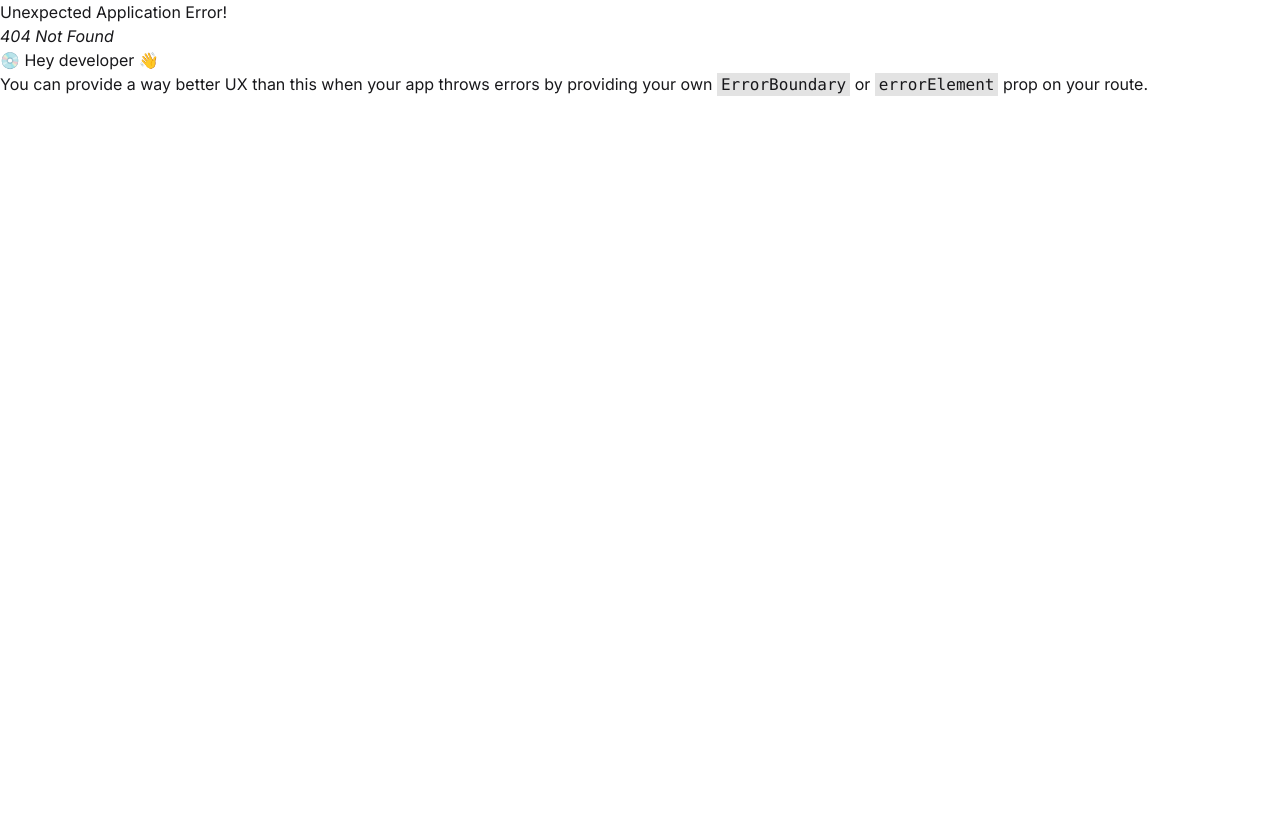
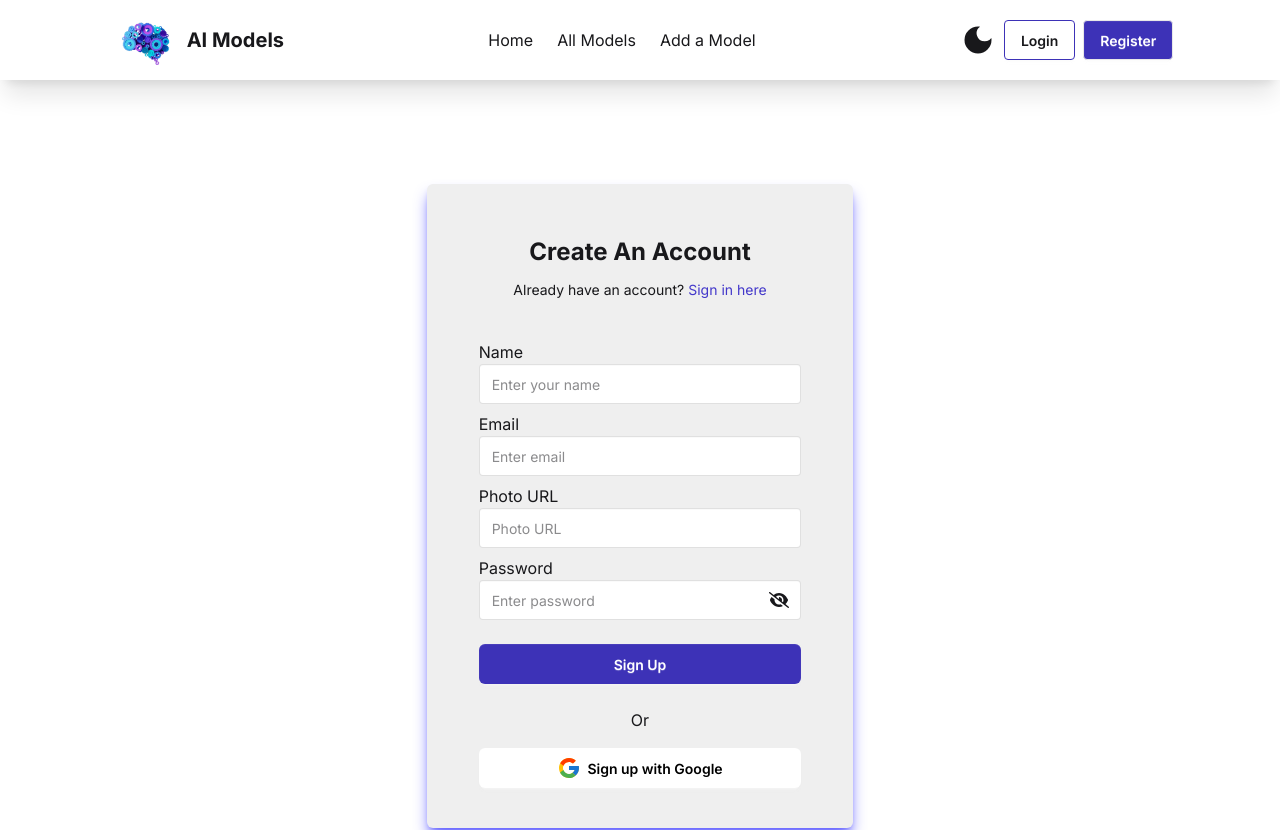
Before and after one commit to mehrab-abir/ai-model-inventory-manager, a React (Vite) app in the folder ai-model-inventory-frontend/: page /auth/signup in a window 1280 px wide. Before the commit this address had no page. Shown: the top 830 px of the page. Before the commit the page ends 800 px from the top, so only its background shows below. Built offline with nearby package versions, Linux system fonts and the light colour scheme.

Commit message:
Sign in and Sign Up form UI

```diff
--- /dev/null
+++ b/ai-model-inventory-frontend/src/Components/ErrorPage.jsx
@@ -0,0 +1,13 @@
+import React from 'react';
+import { Link } from 'react-router';
+
+const ErrorPage = () => {
+    return (
+        <div className='flex flex-col items-center justify-center mt-20'>
+            <h1 className="text-red-500 text-xl">-Oops..! You may be lost. The page  you are looking for is not available-</h1>
+            <Link to='/' className='btn bg-black text-white mt-5'>Go back to Home</Link>
+        </div>
+    );
+};
+
+export default ErrorPage;
--- a/ai-model-inventory-frontend/src/Components/Footer.jsx
+++ b/ai-model-inventory-frontend/src/Components/Footer.jsx
@@ -8,7 +8,7 @@ import { BsLinkedin } from "react-icons/bs";
 
 const Footer = () => {
     return (
-      <footer className="bg-surface pt-15 pb-6 text-secondary">
+      <footer className="bg-base pt-15 pb-6 text-secondary">
         <div className="w-10/12 mx-auto flex flex-col md:flex-row justify-between mb-10">
           <div className="flex-2">
             <div className="flex items-center">
--- a/ai-model-inventory-frontend/src/Components/Header.jsx
+++ b/ai-model-inventory-frontend/src/Components/Header.jsx
@@ -19,7 +19,7 @@ const Header = () => {
   }, [theme]);
 
   return (
-    <header className="bg-surface fixed w-full z-50">
+    <header className="bg-surface fixed w-full z-50 shadow-xl">
       <div className="w-10/12 mx-auto flex items-center justify-between">
         <div className="logo flex gap-1 items-center">
           <div
@@ -55,10 +55,10 @@ const Header = () => {
             />
           )}
 
-          <button className="btn bg-surface border border-primary">
+          <Link to='/auth/signin' className="btn bg-surface border border-primary">
             Login
-          </button>
-          <button className="btn bg-primary text-white">Register</button>
+          </Link>
+          <Link to='/auth/signup' className="btn bg-primary text-white">Register</Link>
         </div>
       </div>
 
--- /dev/null
+++ b/ai-model-inventory-frontend/src/Pages/Authentication/Auth.jsx
@@ -0,0 +1,16 @@
+import React from 'react';
+import Header from '../../Components/Header';
+import { Outlet } from 'react-router';
+import Footer from '../../Components/Footer';
+
+const Auth = () => {
+    return (
+        <>
+            <Header></Header>
+            <Outlet></Outlet>
+            <Footer></Footer>
+        </>
+    );
+};
+
+export default Auth;
--- /dev/null
+++ b/ai-model-inventory-frontend/src/Pages/Authentication/SignIn.jsx
@@ -0,0 +1,89 @@
+import React, { useState } from "react";
+import { Link } from "react-router";
+import { FcGoogle } from "react-icons/fc";
+import { FaEye } from "react-icons/fa";
+import { FaEyeSlash } from "react-icons/fa6";
+
+const SignIn = () => {
+  const [showPassword, setShowPassword] = useState(false);
+
+  const handleFormSubmit = (e) => {
+    e.preventDefault();
+
+    const form = e.target;
+    const email = form.email.value;
+    const password = form.password.value;
+
+    console.log("Sign in info", { email, password });
+  };
+  return (
+    <div className="pt-36 bg-surface pb-10">
+      <div className="w-11/12 md:w-3/5 lg:w-1/3 mx-auto mt-10 bg-base p-5 rounded-md flex flex-col justify-center shadow-lg shadow-indigo-500">
+        <div className="text-center my-5">
+          <h1 className="text-2xl font-bold my-3">Sign In to Your Account</h1>
+          <p className="text-sm">
+            Dont't have an account?{" "}
+            <Link to="/auth/signup" className="text-primary hover:underline">
+              Sign up here
+            </Link>
+          </p>
+        </div>
+
+        {/* sign in form starts here */}
+        <form
+          onSubmit={(e) => handleFormSubmit(e)}
+          className="px-8 py-5 space-y-2"
+        >
+          <div className="flex flex-col">
+            <label>Email</label>
+            <input
+              type="email"
+              name="email"
+              placeholder="Enter email"
+              className="input border-input outline-none w-full"
+            />
+          </div>
+          <div className="flex flex-col relative">
+            <label>Password</label>
+            <input
+              type={showPassword ? "text" : "password"}
+              name="password"
+              placeholder="Enter password"
+              className="input border-input outline-none w-full"
+            />
+            {showPassword ? (
+              <FaEye
+                onClick={() => setShowPassword(!showPassword)}
+                className="text-xl absolute top-8.5 right-3 cursor-pointer"
+              />
+            ) : (
+              <FaEyeSlash
+                onClick={() => setShowPassword(!showPassword)}
+                className="text-xl absolute top-8.5 right-3 cursor-pointer"
+              />
+            )}
+          </div>
+          <p className="text-secondary hover:underline cursor-pointer text-sm hover:text-primary!">
+            Forgot password?
+          </p>
+          <button
+            type="submit"
+            className="btn bg-primary w-full text-white rounded-md border-none mt-4 hover:shadow-md hover:shadow-indigo-300"
+          >
+            Sign In
+          </button>
+          <p className="text-center my-4">Or</p>
+          <button
+            type="button"
+            className="btn bg-white w-full text-black rounded-md border-none hover:shadow-md hover:shadow-indigo-300"
+          >
+            <FcGoogle className="text-2xl" />
+            Sign in with Google
+          </button>
+        </form>
+      </div>
+    </div>
+  );
+};
+
+export default SignIn;
--- /dev/null
+++ b/ai-model-inventory-frontend/src/Pages/Authentication/SignUp.jsx
@@ -0,0 +1,104 @@
+import React, { useState } from "react";
+import { Link } from "react-router";
+import { FcGoogle } from "react-icons/fc";
+import { FaEye } from "react-icons/fa";
+import { FaEyeSlash } from "react-icons/fa6";
+
+const SignUp = () => {
+
+    const [showPassword, setShowPassword] = useState(false);
+
+    const handleFormSubmit = (e) =>{
+        e.preventDefault();
+
+        const form = e.target;
+        const name = form.name.value;
+        const email = form.email.value;
+        const photoURL = form.photoURL.value;
+        const password = form.password.value;
+
+        console.log("Sign up info",{name, email,photoURL,password});
+    }
+  return (
+    <div className="pt-36 bg-surface pb-10">
+      <div className="w-11/12 md:w-3/5 lg:w-1/3 mx-auto mt-10 bg-base p-5 shadow-lg shadow-indigo-500 rounded-md flex flex-col justify-center">
+        <div className="text-center my-5">
+          <h1 className="text-2xl font-bold my-3">Create An Account</h1>
+          <p className="text-sm">
+            Already have an account?{" "}
+            <Link to="/auth/signin" className="text-primary hover:underline">
+              Sign in here
+            </Link>
+          </p>
+        </div>
+
+        {/* sign in form starts here */}
+        <form onSubmit={(e) => handleFormSubmit(e)} className="px-8 py-5 space-y-2">
+          <div className="flex flex-col">
+            <label>Name</label>
+            <input
+              type="text"
+              name="name"
+              placeholder="Enter your name"
+              className="input border-input outline-none w-full"
+            />
+          </div>
+          <div className="flex flex-col">
+            <label>Email</label>
+            <input
+              type="email"
+              name="email"
+              placeholder="Enter email"
+              className="input border-input outline-none w-full"
+            />
+          </div>
+          <div className="flex flex-col">
+            <label>Photo URL</label>
+            <input
+              type="text"
+              name="photoURL"
+              placeholder="Photo URL"
+              className="input border-input outline-none w-full"
+            />
+          </div>
+          <div className="flex flex-col relative">
+            <label>Password</label>
+            <input
+              type={showPassword ? "text" : "password"}
+              name="password"
+              placeholder="Enter password"
+              className="input border-input outline-none w-full"
+            />
+            {showPassword ? (
+              <FaEye
+                onClick={() => setShowPassword(!showPassword)}
+                className="text-xl absolute top-8.5 right-3 cursor-pointer"
+              />
+            ) : (
+              <FaEyeSlash
+                onClick={() => setShowPassword(!showPassword)}
+                className="text-xl absolute top-8.5 right-3 cursor-pointer"
+              />
+            )}
+          </div>
+          <button
+            type="submit"
+            className="btn bg-primary w-full text-white rounded-md border-none mt-4 hover:shadow-md hover:shadow-indigo-300"
+          >
+            Sign Up
+          </button>
+          <p className="text-center my-4">Or</p>
+          <button
+            type="button"
+            className="btn bg-white w-full text-black rounded-md border-none hover:shadow-md hover:shadow-indigo-300"
+          >
+            <FcGoogle className="text-2xl" />
+            Sign up with Google
+          </button>
+        </form>
+      </div>
+    </div>
+  );
+};
+
+export default SignUp;
--- a/ai-model-inventory-frontend/src/Pages/Home/GetStarted.jsx
+++ b/ai-model-inventory-frontend/src/Pages/Home/GetStarted.jsx
@@ -11,10 +11,10 @@ const GetStarted = () => {
             ecosystem.
           </p>
           <div className="flex items-center gap-8 mt-5">
-            <button className="btn bg-primary text-white rounded-xl border-none shadow-md shadow-white">
+            <button className="btn bg-primary text-white rounded-xl border-none shadow-md hover:shadow-white">
               Create Account
             </button>
-            <button className="btn bg-surface text-accent border border-white rounded-xl border-none shadow-md">
+            <button className="btn bg-surface text-accent rounded-xl border-none hover:shadow-xl">
               Explore Models
             </button>
           </div>
--- a/ai-model-inventory-frontend/src/Routes/Routes.jsx
+++ b/ai-model-inventory-frontend/src/Routes/Routes.jsx
@@ -2,6 +2,10 @@ import { createBrowserRouter } from "react-router";
 import Home from "../Pages/Home/Home";
 import Root from "../Root";
 import AllModels from "../Pages/AllModels";
+import Auth from "../Pages/Authentication/Auth";
+import SignIn from "../Pages/Authentication/SignIn";
+import SignUp from "../Pages/Authentication/SignUp";
+import ErrorPage from "../Components/ErrorPage";
 
 const router = createBrowserRouter([
     {
@@ -17,6 +21,28 @@ const router = createBrowserRouter([
                Component : AllModels
             }
         ]
+    },
+    {
+        path : '/auth',
+        Component : Auth,
+        children : [
+            {
+                index: true,
+                Component : SignIn
+            },
+            {
+                path : '/auth/signin',
+                Component : SignIn
+            },
+            {
+                path: '/auth/signup',
+                Component : SignUp
+            }
+        ]
+    },
+    {
+        path : '*',
+        Component : ErrorPage
     }
 ])
 
--- a/ai-model-inventory-frontend/src/index.css
+++ b/ai-model-inventory-frontend/src/index.css
@@ -20,9 +20,9 @@ body {
   /* ---------- Backgrounds ---------- */
   .bg-base { background-color: #efefef; }        /* Soft off-white */
   .bg-surface { background-color: #FFFFFF; }     /* Pure white */
-  .bg-primary { background-color: #4338CA; }     /* Deep Indigo (softer, pro) */
-  .bg-primary-hover { background-color: #4F46E5; } /* Indigo (hover) */
-  .bg-secondary { background-color: #F2F3F8; }   /* Very light indigo-gray */
+  .bg-primary { background-color: #3d32b7; }     /* Deep Indigo (softer, pro) */
+  .bg-hover { background-color: #292578; } /* Indigo (hover) */
+  .bg-secondary { background-color: #F2F3F8;}   /* Very light indigo-gray */
   .bg-muted { background-color: #F3F4F6; }       /* Light gray */
   .bg-accent { background-color: #E0E7FF; }      /* Light indigo tint */
 
@@ -46,7 +46,7 @@ body {
 
   /* ---------- Borders ---------- */
   .border-base { border-color: #0000001F; }      /* Black (12% opacity) - clearer */
-  .border-primary { border-color: #4338CA; }     /* Deep Indigo */
+  .border-primary { border-color: #3d32b7; }     /* Deep Indigo */
   .border-info { border-color: #0EA5E9; }        /* Sky blue */
   .border-danger { border-color: #EF4444; }      /* Red */
 
@@ -64,7 +64,7 @@ body {
   /* ---------- Backgrounds ---------- */
   .bg-base { background-color: #0F172A; }         /* Deep navy */
   .bg-surface { background-color: #1E293B; }      /* Slate */
-  .bg-primary { background-color: #6366F1; }      /* Bright indigo */
+  .bg-primary { background-color: #5254d0; }      /* Bright indigo */
   .bg-primary-hover { background-color: #818CF8; } /* Lighter indigo (hover) */
   .bg-secondary { background-color: #334155; }    /* Medium slate */
   .bg-muted { background-color: #1E293B; }        /* Slate */
```
